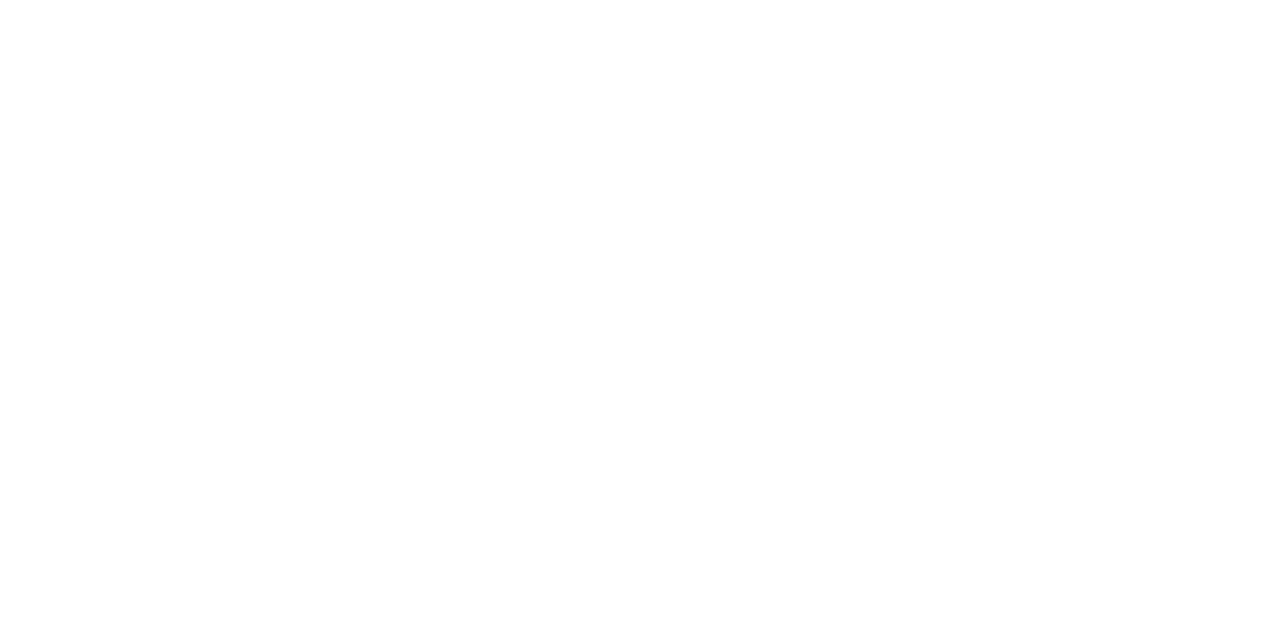
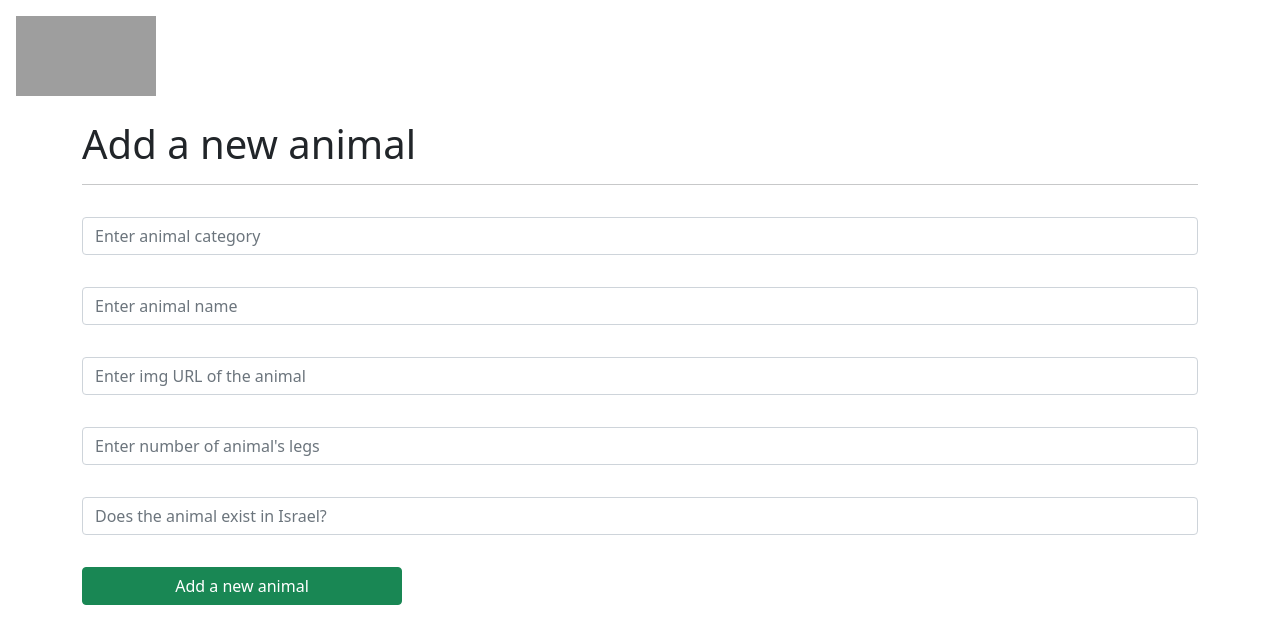
Before and after one commit to MaorBarzilay/react-zoo, a React (Create React App) app: page /animals/addNewAnimal in a window 1280 px wide. Before the commit this address had no page. Shown: the top 644 px of the page. Built offline with nearby package versions, Linux system fonts and the light colour scheme; grey boxes are pictures that could not be loaded.

Commit message:
add animals page, add animal, see all the animals and routes

```diff
--- a/src/App.js
+++ b/src/App.js
@@ -1,11 +1,13 @@
 
 import './App.css';
 import 'bootstrap/dist/css/bootstrap.css';
-import Homepage from './Homepage';
+import Homepage from './components/Homepage';
+import Navbar from './components/Navbar';
 
 function App() {
   return (
     <div className='App'>
+      <Navbar />
       <Homepage />
     </div>
   );
--- a/src/Homepage.js
+++ /dev/null
@@ -1,19 +0,0 @@
-import React from 'react'
-import { Link } from 'react-router-dom'
-
-export default function Homepage() {
-  return (
-    <div className='container'>
-        <h1>Welcome To The Zoo</h1>
-        <hr />
-        <img src="https://media.istockphoto.com/photos/world-wildlife-day-forest-silhouette-in-the-shape-of-a-wild-animal-picture-id1336896588?b=1&k=20&m=1336896588&s=170667a&w=0&h=mtucEe5TUJBT52udPW-QFe7iqzg6x_JXwXcCUKHv4f4="/>
-        <div>
-            <hr />
-            <Link to='animals'>
-        <button className='btn btn-success'>See all the animals</button>
-        </Link>
-        </div>
-
-    </div>
-  )
-}
--- /dev/null
+++ b/src/components/AddAnimal.js
@@ -0,0 +1,93 @@
+import React, { useState } from "react";
+import { addDoc, collection, doc, Timestamp } from "firebase/firestore";
+import { db } from "../firebase-config";
+import Navbar from "./Navbar";
+
+export default function AddAnimal() {
+  const [category, setCategory] = useState("");
+  const [name, setName] = useState("");
+  const [img, setImg] = useState("");
+  const [numOfLegs, setNumOfLegs] = useState();
+  const [isExistInIsrael, setIsExistInIsrael] = useState();
+
+  const handleSubmit = async (e) => {
+    e.preventDefault();
+    try {
+      await addDoc(collection(db, "Animals"), {
+        category: category,
+        name: name,
+        img: img,
+        numOfLegs: numOfLegs,
+        isExistInIsrael: false,
+        created: Timestamp.now(),
+      });
+    } catch (e) {
+      alert(e);
+    }
+
+    setCategory("");
+    setName("");
+    setImg("");
+    setNumOfLegs("");
+    setIsExistInIsrael("");
+  };
+
+  return (
+    <>
+      <Navbar />
+      <div className="container">
+        <h1>Add a new animal</h1>
+        <hr />
+        <form onSubmit={handleSubmit}>
+          <input
+            className="form-control"
+            style={{ marginTop: "2em" }}
+            type="text"
+            onChange={(e) => setCategory(e.target.value)}
+            value={category}
+            placeholder="Enter animal category"
+          />
+          <input
+            className="form-control"
+            style={{ marginTop: "2em" }}
+            type="text"
+            onChange={(e) => setName(e.target.value)}
+            value={name}
+            placeholder="Enter animal name"
+          />
+          <input
+            className="form-control"
+            style={{ marginTop: "2em" }}
+            type="text"
+            onChange={(e) => setImg(e.target.value)}
+            value={img}
+            placeholder="Enter img URL of the animal"
+          />
+          <input
+            className="form-control"
+            style={{ marginTop: "2em" }}
+            type="text"
+            onChange={(e) => setNumOfLegs(e.target.value)}
+            value={numOfLegs}
+            placeholder="Enter number of animal's legs"
+          />
+          <input
+            className="form-control"
+            style={{ marginTop: "2em" }}
+            type="text"
+            onChange={(e) => setIsExistInIsrael(e.target.value)}
+            value={isExistInIsrael}
+            placeholder="Does the animal exist in Israel?"
+          />
+          <button
+            type="submit"
+            className="btn btn-success"
+            style={{ marginTop: "2em", width: "20rem" }}
+          >
+            Add a new animal
+          </button>
+        </form>
+      </div>
+    </>
+  );
+}
--- /dev/null
+++ b/src/components/Animals.js
@@ -0,0 +1,20 @@
+import React from "react";
+import { Link } from "react-router-dom";
+import Navbar from "./Navbar";
+
+export default function Animals() {
+  return (
+    <div>
+      <Navbar />
+      <div className="container">
+        <h3>Here you can choose which animals you desire to see between the following categories from our zoo</h3>
+        <hr />
+        <Link to='/landAnimals'>
+          <button className="btn btn-warning" style={{ marginRight: "2em", width: 200, height: 50, border: "solid black 2px" }}>For Land Animals</button>
+        </Link>
+        <button className="btn btn-info" style={{ marginRight: "2em", width: 200, height: 50, border: "solid black 2px" }}>For Sea Animals</button>
+        <button className="btn btn-success" style={{ marginRight: "2em", width: 200, height: 50, border: "solid black 2px" }}>For Air Animals</button>
+      </div>
+    </div>
+  );
+}
--- /dev/null
+++ b/src/components/AnimalsData.js
@@ -0,0 +1,58 @@
+import React, { useState, useEffect } from "react";
+import { collection, getDocs } from "firebase/firestore";
+import { db } from "../firebase-config";
+import ShowAnimals from "./ShowAnimals";
+import Navbar from "./Navbar";
+import { Link } from "react-router-dom";
+
+export default function AnimalsData() {
+  const [animals, setAnimals] = useState([]);
+  const [addAnimal, setAddAnimal] = useState(false);
+
+  // read external data
+  useEffect(() => {
+    const getAnimales = async (db) => {
+      // use the collection in the firestore
+      const animalsCollection = collection(db, "Animals");
+      // gets all the docs of the collection
+      const animalsSnapshot = await getDocs(animalsCollection);
+      const animalsList = await animalsSnapshot.docs.map((doc) => ({
+        id: doc.id,
+        data: doc.data(),
+      }));
+      setAnimals(animalsList);
+    };
+    getAnimales(db);
+  }, [animals]);
+
+  return (
+    <React.Fragment>
+      <Navbar />
+      <div className="container">
+        <h1 style={{ marginTop: "1rem" }}>Here you can see all our animals in the zoo and add a new animal </h1>
+        <hr />
+
+        {/* add a new animal */}
+        <Link to='/animals/addNewAnimal'>
+          <button className="btn btn-dark" style={{ marginRight: "2em", width: 200, height: 50, border: "solid black 2px" }} onClick={() => setAddAnimal(true)}>Add a new animal</button>
+        </Link>
+        <div className="row">
+          {animals.length > 0 &&
+            animals.map((animal) => (
+              <div className="col-sm" key={animal.id}>
+                <ShowAnimals
+                  id={animal.id}
+                  category={animal.data.category}
+                  name={animal.data.name}
+                  img={animal.data.img}
+                  isExistInIsrael={animal.data.isExistInIsrael}
+                  numOfLegs={animal.data.numOfLegs}
+                />
+
+              </div>
+            ))}
+        </div>
+      </div>
+    </React.Fragment>
+  );
+}
--- /dev/null
+++ b/src/components/Homepage.js
@@ -0,0 +1,22 @@
+import React from "react";
+import { Link } from "react-router-dom";
+
+export default function Homepage() {
+  return (
+    <div className="container">
+      <h1 style={{ color: "#0E6655" }}>Welcome To The Zoo</h1>
+      <hr />
+      <img src="https://media.istockphoto.com/photos/world-wildlife-day-forest-silhouette-in-the-shape-of-a-wild-animal-picture-id1336896588?b=1&k=20&m=1336896588&s=170667a&w=0&h=mtucEe5TUJBT52udPW-QFe7iqzg6x_JXwXcCUKHv4f4=" />
+      <div>
+        <hr />
+        <Link to="AllAnimals" style={{ margin: "1em" }}>
+          <button className="btn btn-success">See all the animals</button>
+        </Link>
+
+        <Link to="animals">
+          <button className="btn btn-primary">See animals by categories</button>
+        </Link>
+      </div>
+    </div>
+  );
+}
--- /dev/null
+++ b/src/components/Navbar.js
@@ -0,0 +1,16 @@
+import React from "react";
+import { Link } from "react-router-dom";
+
+export default function Navbar() {
+  return (
+    <nav className="navbar navbar-expand-lg navbar-light bg-light p-3 mb-2 bg-white text-dark">
+      <Link to="/">
+        <img
+          src="https://i.pinimg.com/564x/eb/0f/e8/eb0fe858775d7dccb85c92075d4abd90.jpg"
+          height={80}
+          width={140}
+        />
+      </Link>
+    </nav>
+  );
+}
--- /dev/null
+++ b/src/components/ShowAnimals.js
@@ -0,0 +1,26 @@
+import React from "react";
+
+export default function ShowAnimals({
+  id,
+  category,
+  img,
+  isExistInIsrael,
+  name,
+  numOfLegs,
+}) {
+  return (
+    <div className="card" style={{ width: "18rem", marginTop: "2em" }}>
+      <img className="card-img-top" src={img} height={250} width={400} />
+      <div className="card-body">
+        <h5 className="card-text">Category: {category}</h5>
+        <h5 className="card-text">Name: {name}</h5>
+        <h5 className="card-text">
+          Is the animal exist in Israel? {isExistInIsrael}
+        </h5>
+        <h5 className="card-text">Number of legs: {numOfLegs}</h5>
+      </div>
+
+      <button className="btn btn-success">View Animal</button>
+    </div>
+  );
+}
--- a/src/index.js
+++ b/src/index.js
@@ -1,16 +1,21 @@
-import React from 'react';
-import ReactDOM from 'react-dom/client';
-import './index.css';
-import App from './App';
-import reportWebVitals from './reportWebVitals';
+import React from "react";
+import ReactDOM from "react-dom/client";
+import "./index.css";
+import App from "./App";
+import reportWebVitals from "./reportWebVitals";
 import { BrowserRouter, Routes, Route } from "react-router-dom";
+import Animals from "./components/Animals";
+import AddAnimal from "./components/AddAnimal";
+import AnimalsData from "./components/AnimalsData";
 
-const root = ReactDOM.createRoot(document.getElementById('root'));
+const root = ReactDOM.createRoot(document.getElementById("root"));
 root.render(
   <BrowserRouter>
     <Routes>
-    <Route path='/' element={<App />}/>
-      <Route path='/animals' element={<h1>Animals Page</h1>}/>
+      <Route path="/" element={<App />} />
+      <Route path="/animals" element={<Animals />} />
+      <Route path="/AllAnimals" element={<AnimalsData />} />
+      <Route path="/animals/addNewAnimal" element={<AddAnimal />} />
     </Routes>
   </BrowserRouter>
 );
```
Also changed, not shown: src/firebase-config.js (+14 -13 lines), src/logo.svg (deleted).
